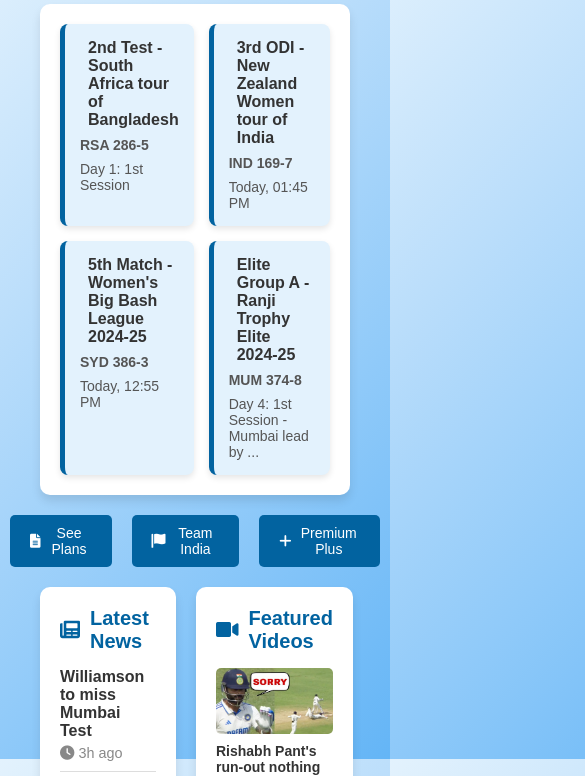
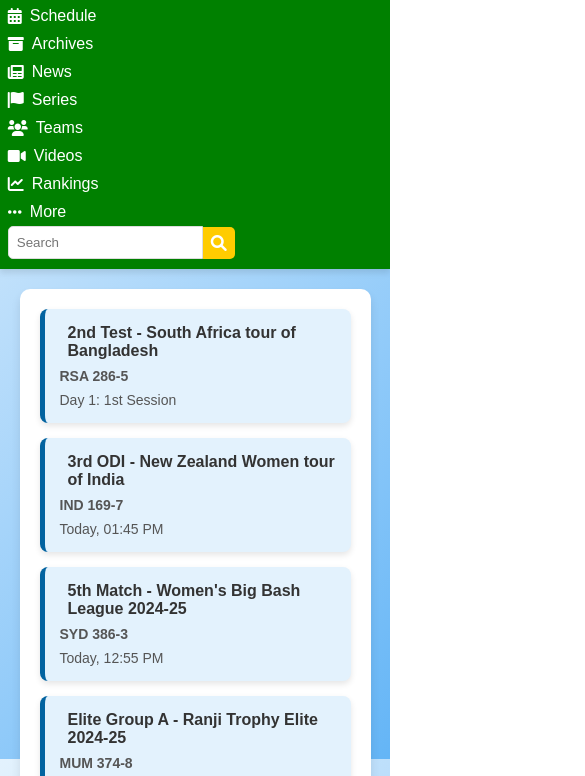
Before and after one commit to Mahankhanal18/CricBuzz-Clone, a plain HTML site: page index.html in a window 390 px wide. Shown: the part 85-861 px from the top of the page, 585 px wide, since content can reach past the window. Drawn offline with Linux system fonts and the light colour scheme.

Commit message:
Update styles.css

```diff
--- a/styles.css
+++ b/styles.css
@@ -22,7 +22,7 @@
     align-items: center;
     justify-content: space-between;
     background-color: green;
-    padding: 10px 40px;
+    padding: 10px 5%; /* Change to percentage for responsiveness */
     color: #ffffff;
     box-shadow: 0px 4px 6px rgba(0, 0, 0, 0.1);
 }
@@ -34,10 +34,11 @@
 .navbar ul {
     display: flex;
     list-style: none;
+    flex-wrap: wrap; /* Allow items to wrap */
 }
 
 .navbar ul li {
-    margin: 0 20px;
+    margin: 0 10px; /* Adjust margin */
 }
 
 .navbar ul li a {
@@ -79,11 +80,11 @@
 /* Live Scores Section */
 .live-scores {
     display: grid;
-    grid-template-columns: repeat(2, 1fr);
+    grid-template-columns: repeat(auto-fill, minmax(250px, 1fr)); /* Responsive grid */
     gap: 15px;
     padding: 20px;
     background-color: #ffffff;
-    margin: 20px 40px;
+    margin: 20px 5%; /* Change to percentage for responsiveness */
     border-radius: 10px;
     box-shadow: 0 6px 10px rgba(0, 0, 0, 0.1);
 }
@@ -125,10 +126,11 @@
     display: flex;
     justify-content: center;
     margin: 20px 0;
+    flex-wrap: wrap; /* Allow buttons to wrap */
 }
 
 .quick-access button {
-    margin: 0 10px;
+    margin: 5px; /* Adjust margin for responsiveness */
     padding: 10px 20px;
     background-color: #0263A0;
     color: #ffffff;
@@ -153,7 +155,8 @@
 .content-wrapper {
     display: flex;
     gap: 20px;
-    padding: 0 40px;
+    padding: 0 5%; /* Change to percentage for responsiveness */
+    flex-wrap: wrap; /* Allow sections to wrap */
 }
 
 /* Latest News Section */
@@ -163,6 +166,7 @@
     padding: 20px;
     border-radius: 10px;
     box-shadow: 0 6px 10px rgba(0, 0, 0, 0.1);
+    min-width: 300px; /* Ensure minimum width */
 }
 
 .latest-news h2 {
@@ -208,6 +212,7 @@
     padding: 20px;
     border-radius: 10px;
     box-shadow: 0 6px 10px rgba(0, 0, 0, 0.1);
+    min-width: 250px; /* Ensure minimum width */
 }
 
 .featured-videos h2 {
@@ -261,3 +266,42 @@
 .content-wrapper > section {
     margin-bottom: 20px; /* Add space between sections in content-wrapper */
 }
+
+/* Media Queries for Responsiveness */
+@media (max-width: 768px) {
+    .header {
+        flex-direction: column; /* Stack header items */
+        align-items: flex-start; /* Align items to start */
+    }
+
+    .navbar ul {
+        flex-direction: column; /* Stack navbar items */
+        align-items: flex-start; /* Align items to start */
+    }
+
+    .navbar ul li {
+        margin: 5px 0; /* Adjust margin for vertical stacking */
+    }
+
+    .content-wrapper {
+        flex-direction: column; /* Stack sections vertically */
+    }
+
+    .live-scores {
+        grid-template-columns: 1fr; /* Stack score cards */
+    }
+}
+
+@media (max-width: 480px) {
+    .header {
+        padding: 10px 2%; /* Reduce padding on smaller screens */
+    }
+
+    .search input {
+        width: 100%; /* Full width for search input */
+    }
+
+    .quick-access button {
+        padding: 10px 15px; /* Adjust padding for smaller buttons */
+    }
+}
```
